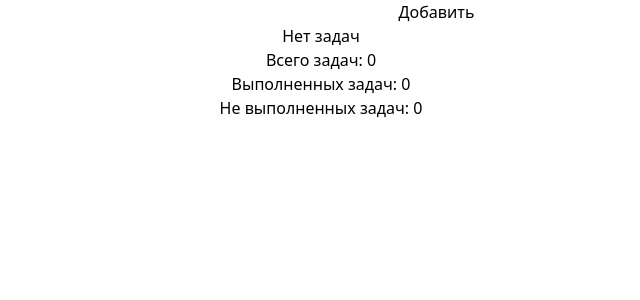
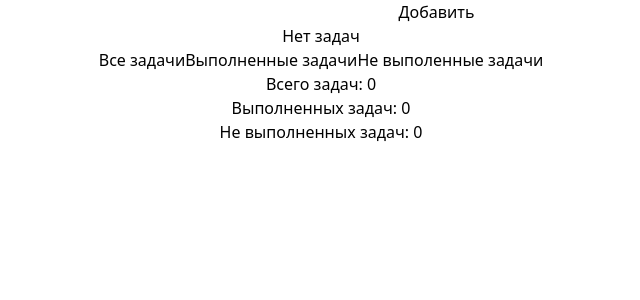
Before and after one commit to rdy3/tasks-list, a React (Vite) app: page / in a window 1280 px wide. Shown: the top 300 px of the page, without its empty margins (319-959 px from the left). Built offline with nearby package versions, Linux system fonts and the light colour scheme.

Commit message:
create filter state

```diff
--- a/src/App.tsx
+++ b/src/App.tsx
@@ -19,6 +19,9 @@ function App() {
       return [];
     }
   });
+  const [currentFilter, setCurrentFilter] = useState<
+    "all" | "completed" | "uncompleted"
+  >("all");
 
   useEffect(
     function () {
@@ -72,6 +75,12 @@ function App() {
     return counter.length;
   }
 
+  const filteredTasks = tasks.filter(function (task) {
+    if (currentFilter === "all") return true;
+    if (currentFilter === "completed") return task.complete;
+    if (currentFilter === "uncompleted") return !task.complete;
+  });
+
   return (
     <div className="justify-start m-4 space-y-4">
       <input
@@ -80,17 +89,14 @@ function App() {
         value={text}
         ref={inputRef}
       />
-
       <button
         className="border-inherit rounded border-2 m-2 p-1"
         onClick={addTask}
       >
         Добавить
       </button>
-
       {tasks.length === 0 && <div>Нет задач</div>}
-
-      {tasks.map(function (task) {
+      {filteredTasks.map(function (task) {
         return (
           <div className="p-4 flex justify-between border-inherit rounded border-2">
             <div className="">
@@ -111,6 +117,35 @@ function App() {
           </div>
         );
       })}
+      {/* <button onClick={() => AllTask()}>Нажать</button>
+
+      <div>Всего задач: {tasks.length}</div>
+
+      <button onClick={() => ComletedTasks()}>Нажать</button>
+
+      <div>Выполненных задач: {countTasksComplete()}</div>
+
+      <button onClick={() => UncomletedTasks()}>Нажать</button>
+
+      <div>Не выполненных задач: {countTasksUncompleted()}</div> */}
+      <button
+        disabled={currentFilter === "all"}
+        onClick={() => setCurrentFilter("all")}
+      >
+        Все задачи
+      </button>
+      <button
+        disabled={currentFilter === "completed"}
+        onClick={() => setCurrentFilter("completed")}
+      >
+        Выполненные задачи
+      </button>
+      <button
+        disabled={currentFilter === "uncompleted"}
+        onClick={() => setCurrentFilter("uncompleted")}
+      >
+        Не выполенные задачи
+      </button>
       <div>Всего задач: {tasks.length}</div>
       <div>Выполненных задач: {countTasksComplete()}</div>
       <div>Не выполненных задач: {countTasksUncompleted()}</div>
```
